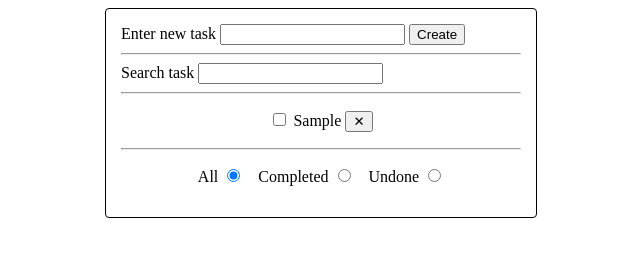
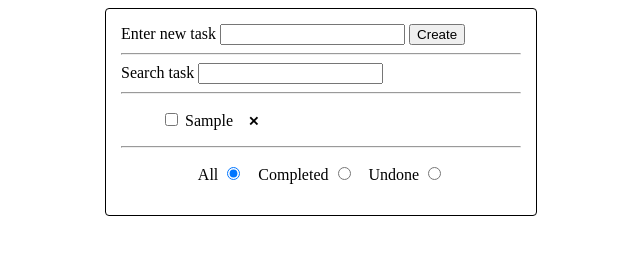
Before and after one commit to venom-R/todo-redux, a website built with Vite: page index.html in a window 1280 px wide. Both pictures are taken after typing "Sample" into the empty fields and a click on the button "Create". Shown: the whole page, without its empty margins (319-959 px from the left). Built offline with nearby package versions, Linux system fonts and the light colour scheme.

Commit message:
add more styles

```diff
--- a/src/todo/components/TodoItem.js
+++ b/src/todo/components/TodoItem.js
@@ -50,7 +50,7 @@ export class TodoItem extends BaseComponent {
 
 	render() {
 		this.innerHTML = `
-			<li style="${this.itemStyle}">
+			<li style="${this.itemStyle}" class="todo-item">
 				<label>
 					<input type="checkbox" name="isCompleted" ${this.isCompeted ? "checked" : ""}>
 					${this.text}
--- a/src/todo/components/TodoList.js
+++ b/src/todo/components/TodoList.js
@@ -38,7 +38,7 @@ export class TodoList extends BaseComponent {
 			this.innerHTML = `<span>${this.emptyText}</span>`;
 		} else {
 			this.innerHTML = `
-				<ul class="todo-filter">
+				<ul class="todo-list">
 					${this.filteredList
 						.map(
 							(item) =>
--- a/src/todo/todo.css
+++ b/src/todo/todo.css
@@ -6,11 +6,33 @@
 	border-radius: 4px;
 }
 
+.todo-list {
+	list-style: none;
+}
+
+.todo-item {
+	user-select: none;
+}
+
+.todo-item button {
+	margin-left: 5px;
+	background: #fff;
+	cursor: pointer;
+	font-weight: bold;
+	border-radius: 50%;
+	border: none;
+}
+
+.todo-item button:hover {
+	color: blue;
+}
+
 .todo-filter {
 	display: flex;
 	justify-content: center;
 	list-style: none;
 	padding: 0;
+	user-select: none;
 }
 
 .todo-filter li + li {
--- a/src/todo/todoSlice.js
+++ b/src/todo/todoSlice.js
@@ -10,7 +10,7 @@ export const todoSlice = createSlice({
 	},
 	reducers: {
 		addTodoItem: (state, { payload }) => {
-			state.list.push({
+			state.list.unshift({
 				id: new Date().getTime(),
 				text: payload.text,
 				isCompleted: false,
```
